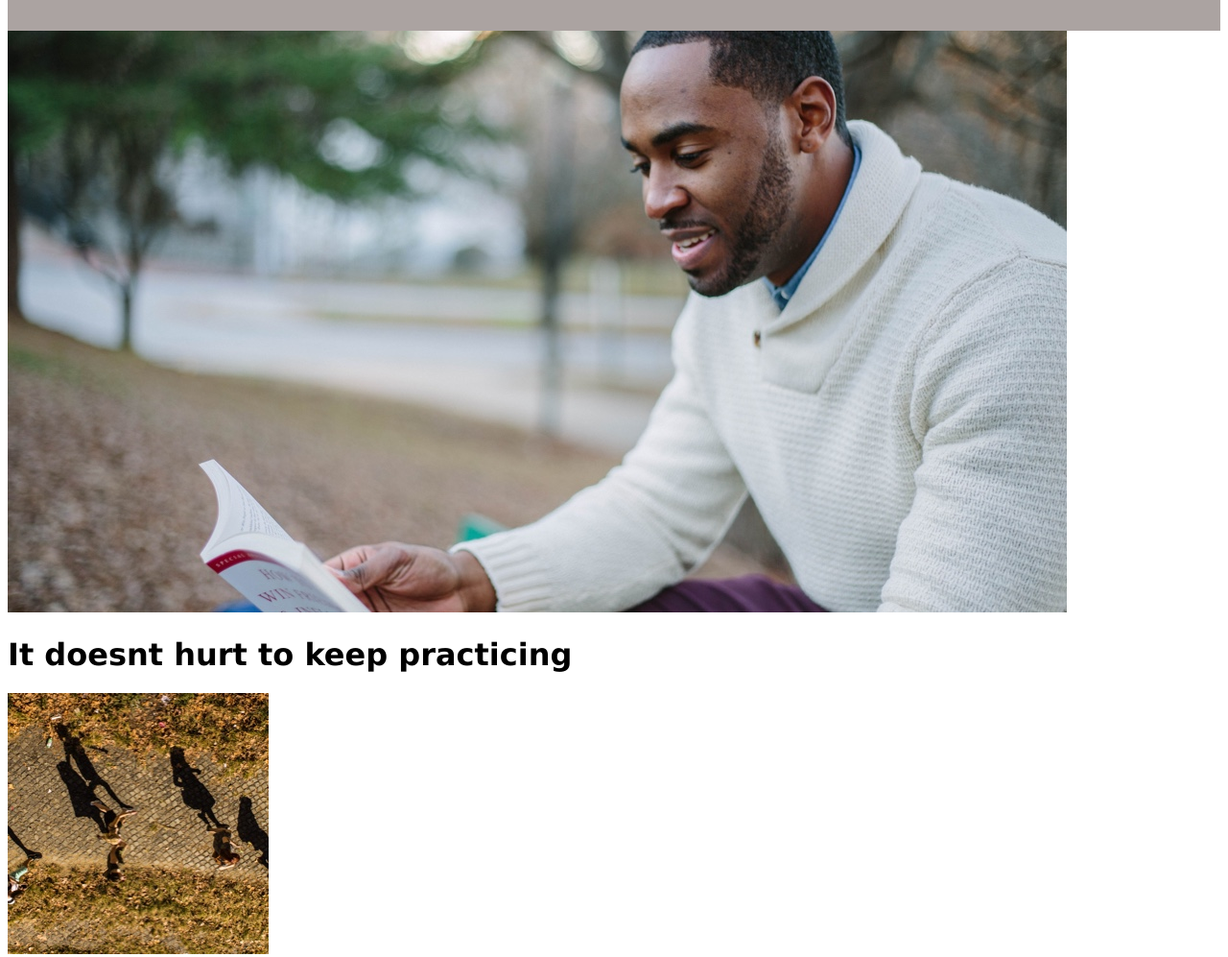
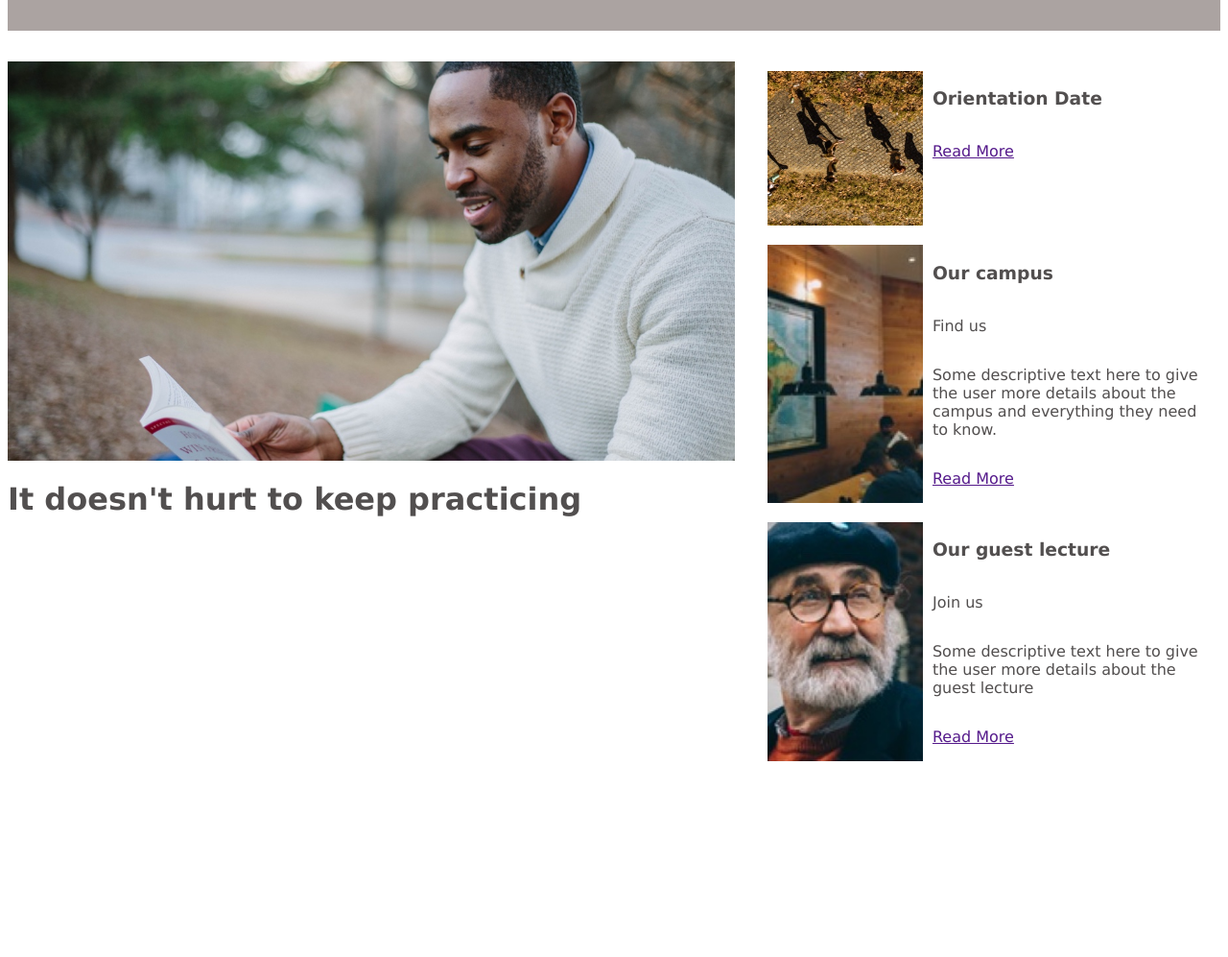
Before and after one commit to LeonMichel96/colmar_academy_2, a plain HTML site: page index.html in a window 1280 px wide. Shown: the part 651-1648 px from the top of the page at 96% size. After the commit the page ends 1462 px from the top, so only its background shows below. Drawn offline with Linux system fonts and the light colour scheme.

Commit message:
second section styled

```diff
--- a/index.html
+++ b/index.html
@@ -29,18 +29,35 @@
   <div class="section_2">
     <div class="left_2">
       <img src="resources/multimedia/images/information-main.jpg" alt="">
-      <h1>It doesnt hurt to keep practicing</h1>
+      <h1>It doesn't hurt to keep practicing</h1>
     </div>
     <div class="right_2">
+      <div class="box">
         <img src="resources/multimedia/images/information-orientation.jpg" alt="">
+        <div class="text">
           <h3>Orientation Date</h3>
           <p><a href="">Read More</a></p>
+        </div>
+      </div>
+      <div class="box">
         <img src="resources/multimedia/images/information-campus.jpg" alt="">
+        <div class="text">
           <h3>Our campus</h3>
+          <p>Find us</p>
+          <p>Some descriptive text here to give the user more details about the campus and
+            everything they need to know.</p>
           <p><a href="">Read More</a></p>
+        </div>
+      </div>
+      <div class="box">
         <img src="resources/multimedia/images/information-guest-lecture.jpg" alt="">
+        <div class="text">
           <h3>Our guest lecture</h3>
+          <p>Join us</p>
+          <p>Some descriptive text here to give the user more details about the guest lecture</p>
           <p><a href="">Read More</a></p>
+        </div>
+      </div>
     </div>
   </div>
 </body>
--- a/resources/css/style.css
+++ b/resources/css/style.css
@@ -44,3 +44,46 @@ button{
   outline: none;
   cursor: pointer;
 }
+
+.section_2{
+  display: flex;
+  color: #524f4f;
+  gap: 24px;
+  margin-top: 32px;
+  align-items: stretch;
+}
+
+.left_2{
+  display: flex;
+  flex-direction: column;
+  width: 60%;
+  min-width: 60%;
+}
+
+.left_2 img{
+  width: 100%;
+}
+
+.right_2{
+  display: flex;
+  flex-direction: column;
+  width: 40%;
+  max-width: 40%;
+}
+
+.right_2 .box{
+  display: flex;
+  margin: 10px;
+}
+
+.right_2 .box img{
+  width: 35%;
+  height: auto;
+  object-fit: cover;
+}
+
+.right_2 .box .text{
+  display: flex;
+  flex-direction: column;
+  margin-left: 10px;
+}
```
Lines whose indentation alone changed are shown as unchanged.
